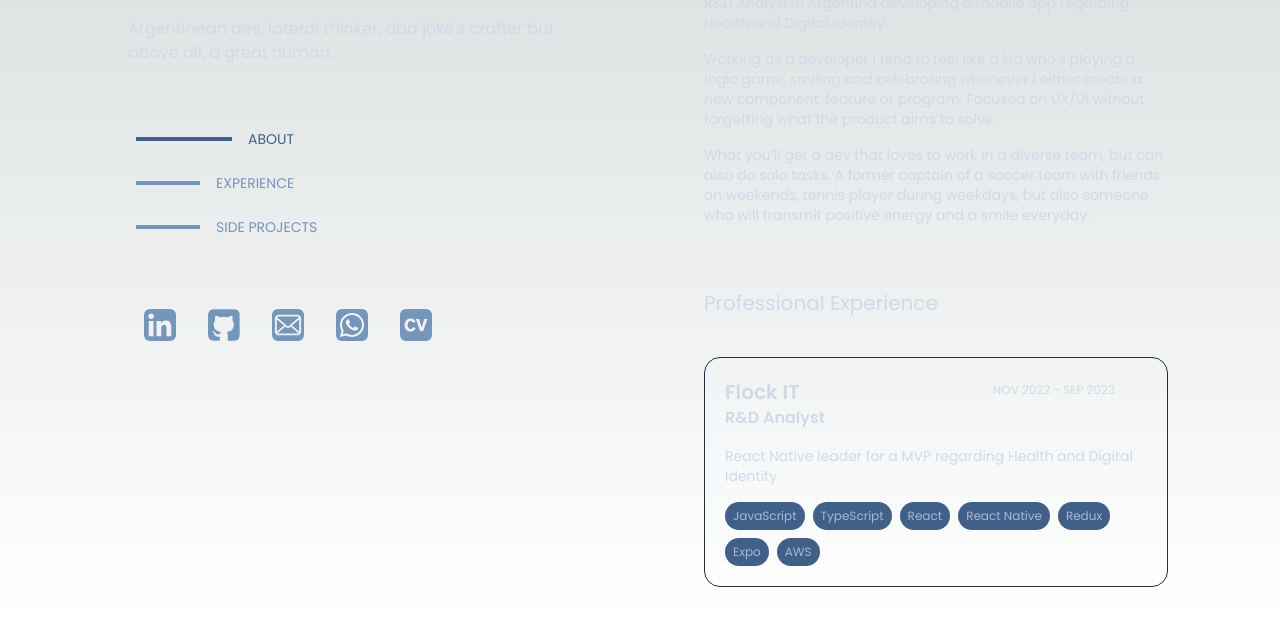
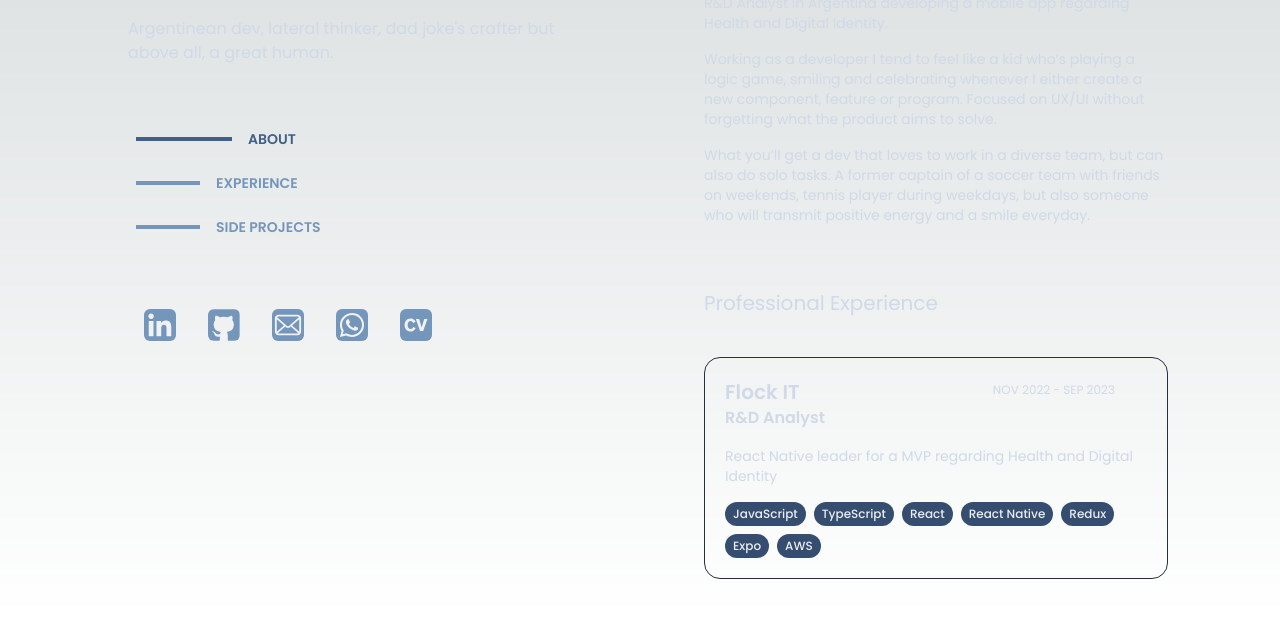
Before and after one commit to diego-scarpati/portfolio-app, a Next.js app: page / in a window 1280 px wide. Shown: the part 183-800 px from the top of the page. Built offline with nearby package versions, Linux system fonts and the light colour scheme.

Commit message:
Improving accesibility

```diff
--- a/src/app/common/LanguageCard.tsx
+++ b/src/app/common/LanguageCard.tsx
@@ -6,15 +6,17 @@ interface LanguageCardProps {
 
 function LanguageCard({ language }: LanguageCardProps) {
   return (
-    <div className="px-2 py-1 bg-big-stone-600 rounded-full items-center justify-center">
+    <div className="px-2 py-1 bg-big-stone-700 rounded-full items-center justify-center">
       <p
-        style={{
-          color: "var(--bs-300)",
-          fontStyle: "normal",
-          fontWeight: 400,
-          fontSize: "12px",
-        }}
-        className="flex items-center justify-center sm:text-sm"
+        // style={{
+        //   color: "var(--bs-100)",
+        //   fontStyle: "normal",
+        //   fontWeight: 400,
+        //   fontSize: "12px",
+        //   border: "1px",
+        //   borderColor: "var(--bs-700)",
+        // }}
+        className="flex items-center justify-center text-big-stone-100 font-medium text-xs"
       >
         {language}
       </p>
--- a/src/app/common/LeftSide.tsx
+++ b/src/app/common/LeftSide.tsx
@@ -59,12 +59,12 @@ function LeftSide() {
         >
           Diego Scarpati
         </h1>
-        <h3
+        <h2
           id="role"
           className=" sm:text-base md:text-lg lg:text-2xl text-sm font-semibold"
         >
           FullStack Web3 Developer
-        </h3>
+        </h2>
         <p id="about" className="md:text-base md:max-w-lg lg:max-w-md ">
           Argentinean dev, lateral thinker, dad joke's crafter but above all, a
           great human.
--- a/src/app/common/RightSideTitle.tsx
+++ b/src/app/common/RightSideTitle.tsx
@@ -37,9 +37,9 @@ function RightSideTitle({ title }: RightSideTitleProps) {
   }, []);
 
   return (
-    <h4 className="my-10 md:text-xl sm:text-base" ref={titleRef}>
+    <h3 className="my-10 md:text-xl sm:text-base" ref={titleRef}>
       {title}
-    </h4>
+    </h3>
   );
 }
 
--- a/src/app/common/Section.tsx
+++ b/src/app/common/Section.tsx
@@ -13,7 +13,6 @@ type SectionProps = {
 
 function Section({ title, top, bottom }: SectionProps) {
   const section = useAppSelector((state: RootState) => state.section);
-  // const [active, setActive] = useState<boolean>(false);
 
   const inactiveDiv =
     "w-16 h-1 bg-big-stone-400 group-hover:bg-big-stone-600 transition-width duration-500 group-hover:w-24";
@@ -36,7 +35,7 @@ function Section({ title, top, bottom }: SectionProps) {
         id="sectionBlock"
       />
       <p
-        className={`ml-4 group-hover:text-big-stone-600 sm:text-sm ${
+        className={`ml-4 group-hover:text-big-stone-600 sm:text-sm font-semibold ${
           section.section === title
             ? "text-big-stone-600"
             : "text-big-stone-400"
--- a/src/app/globals.css
+++ b/src/app/globals.css
@@ -55,10 +55,10 @@ p {
 h1 {
   font-size: 3rem;
 }
-h3 {
+h2 {
   font-size: 2.25rem;
 }
-h4 {
+h3 {
   font-size: 1rem;
   line-height: 1.5rem;
 }
```
